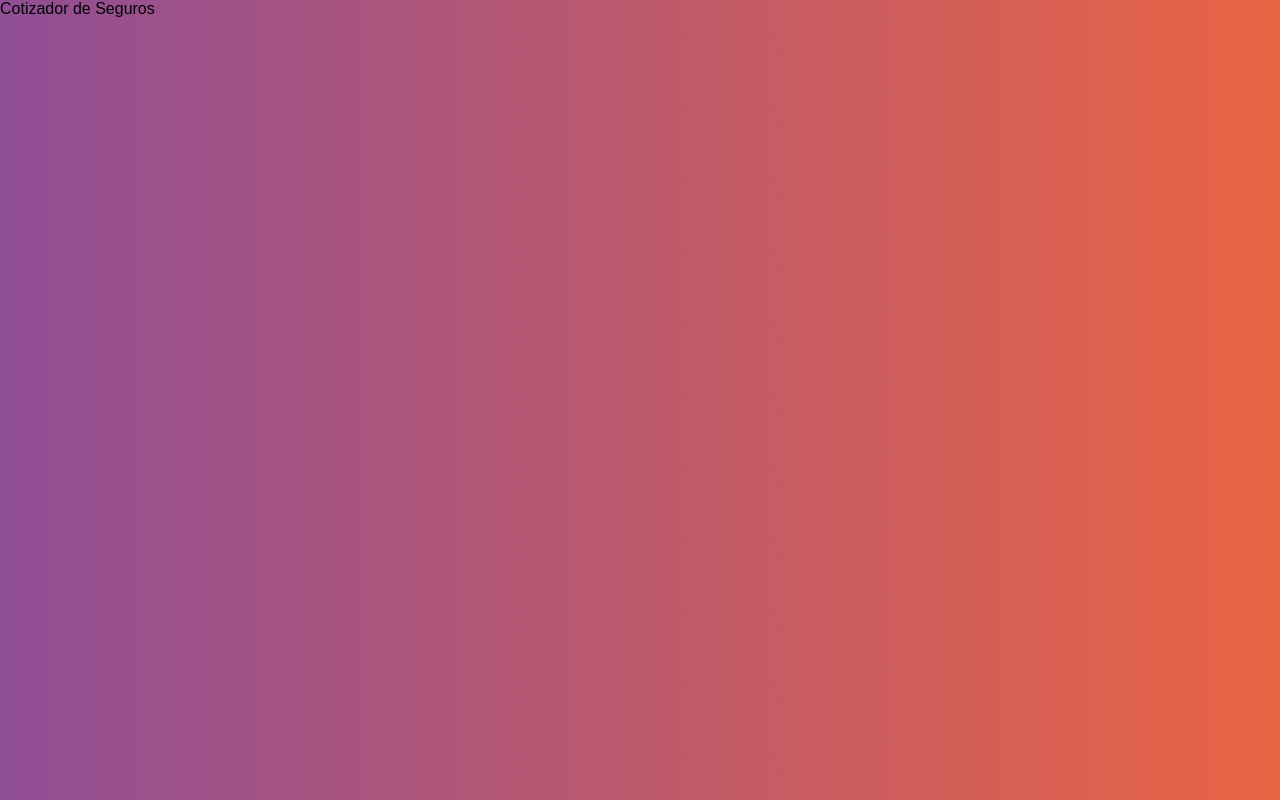
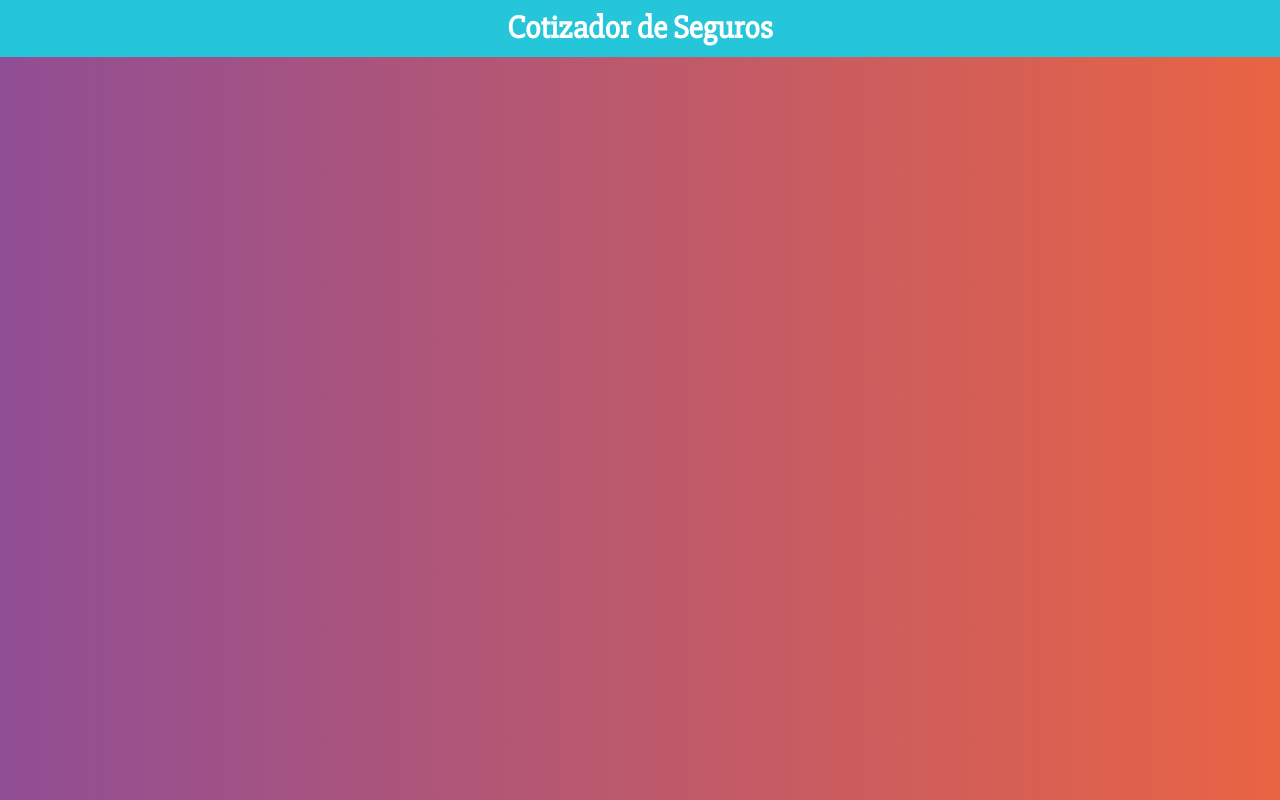
Before and after one commit to psyHook/03-cotizador-app, a React (Create React App) app: page / in a window 1280 px wide. Built offline with nearby package versions, Linux system fonts and the light colour scheme.

Commit message:
Agregando styled components

```diff
--- a/package.json
+++ b/package.json
@@ -3,6 +3,8 @@
   "version": "0.1.0",
   "private": true,
   "dependencies": {
+    "@emotion/react": "^11.1.4",
+    "@emotion/styled": "^11.0.0",
     "@testing-library/jest-dom": "^5.11.9",
     "@testing-library/react": "^11.2.3",
     "@testing-library/user-event": "^12.6.0",
--- a/src/components/Header.js
+++ b/src/components/Header.js
@@ -1,9 +1,26 @@
-import React from 'react'
+import React from "react";
+import styled from "@emotion/styled";
 
-const Header = ({titulo}) => {
-    return (
-        <header>{titulo}</header>
-    )
-}
+const ContenedorHeader = styled.header`
+  background-color: #26c6da;
+  padding: 10px;
+  font-weight: bold;
+  color: #ffffff;
+`;
+
+const TextoHeader = styled.h1`
+  font-size: 2rem;
+  margin: 0;
+  font-family: "Slabo 27px", serif;
+  text-align: center;
+`;
+
+const Header = ({ titulo }) => {
+  return (
+    <ContenedorHeader>
+      <TextoHeader>{titulo}</TextoHeader>
+    </ContenedorHeader>
+  );
+};
 
 export default Header;
```
Also changed, not shown: 2 other files (tests, documents, lock files or other folders).
